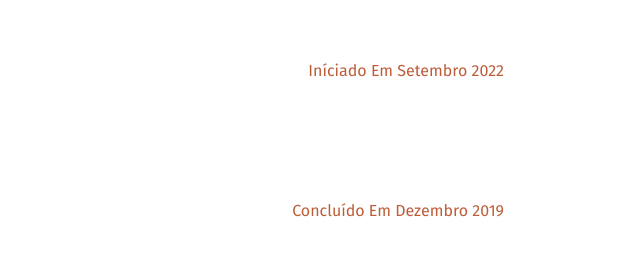
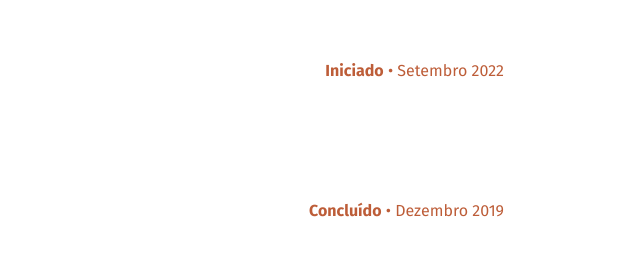
Before and after one commit to Victor-GF/portfolio, a plain HTML site: page index.html in a window 1280 px wide. Shown: the part 745-1015 px from the top of the page, 640-1280 px from the left. Drawn offline with Linux system fonts and the light colour scheme.

Commit message:
Update index.html
Update section 'formacao', new date format on cards

```diff
--- a/index.html
+++ b/index.html
@@ -84,7 +84,7 @@
             <h3>CENTRO UNIVERSITÁRIO INTERNACIONAL UNINTER</h3>
             <div class="subheading">Bacharelado em Engenharia de Software</div>
           </div>
-          <div class="date">Iníciado em Setembro 2022</div>
+          <div class="date"><b>Iniciado</b> &bullet; Setembro 2022</div>
         </div>
 
         <!-- Inglês básico -->
@@ -93,7 +93,7 @@
             <h3>Achieve Languages Uberlândia</h3>
             <div class="subheading">Inglês Básico</div>
           </div>
-          <div class="date">Concluído em Dezembro 2019</div>
+          <div class="date"><b>Concluído</b> &bullet; Dezembro 2019</div>
         </div>
       </section>
 
```
